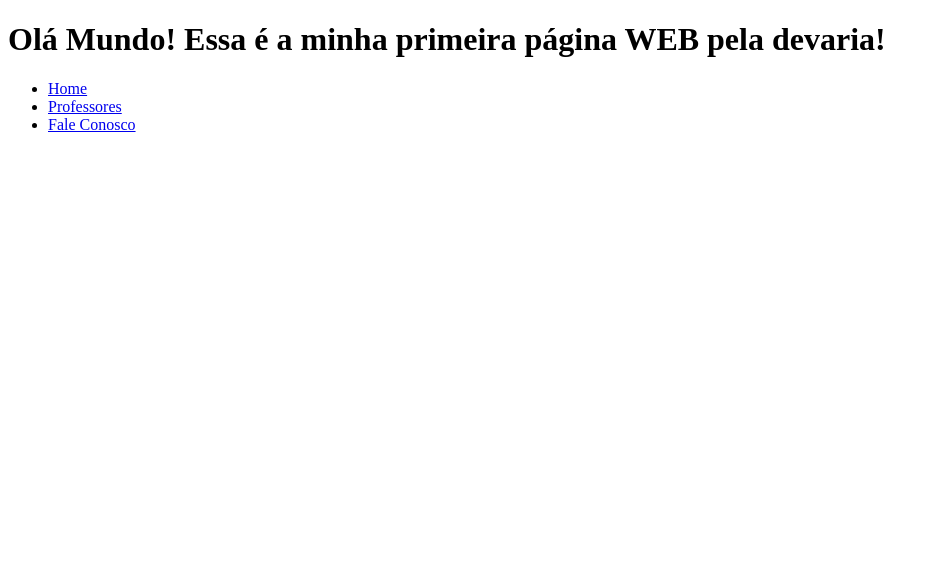
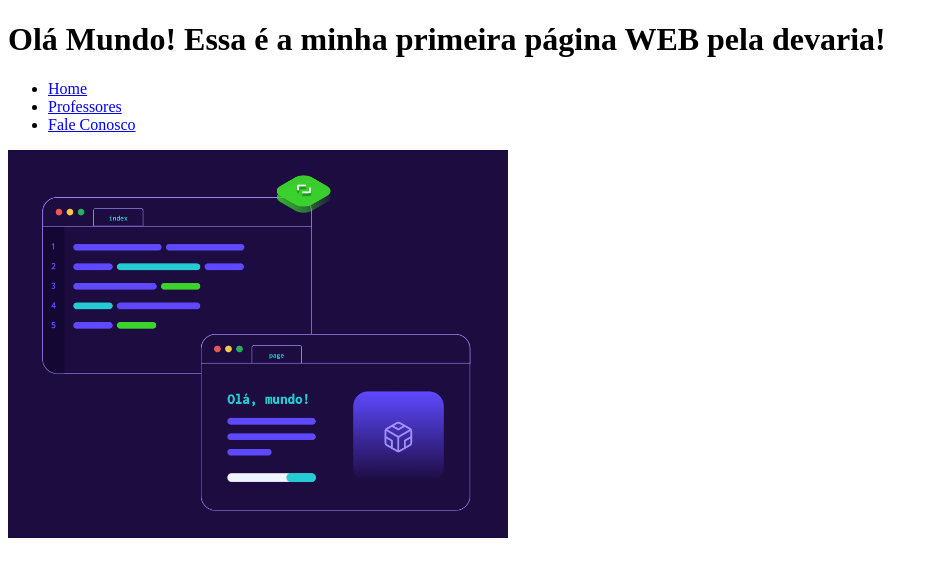
Before and after one commit to Scmazzucato/devaria-aulaHTML-2021, a plain HTML site: page index.html in a window 1280 px wide. Shown: the whole page, without its empty margins (0-938 px from the left). Drawn offline with Linux system fonts and the light colour scheme.

Commit message:
Criação da main

```diff
--- a/index.html
+++ b/index.html
@@ -16,7 +16,9 @@
         </nav>
     </header>
     <main>
-
+        <section>
+            <img src="Fotos/fotohome.png"width="500"alt="Devaria - Olá Mundo"/>
+        </section>
     </main>
     <footer>
 
```
Also changed, not shown: Fotos/fotohome.png (added), Fotos/fotoprofessores.png (added).
